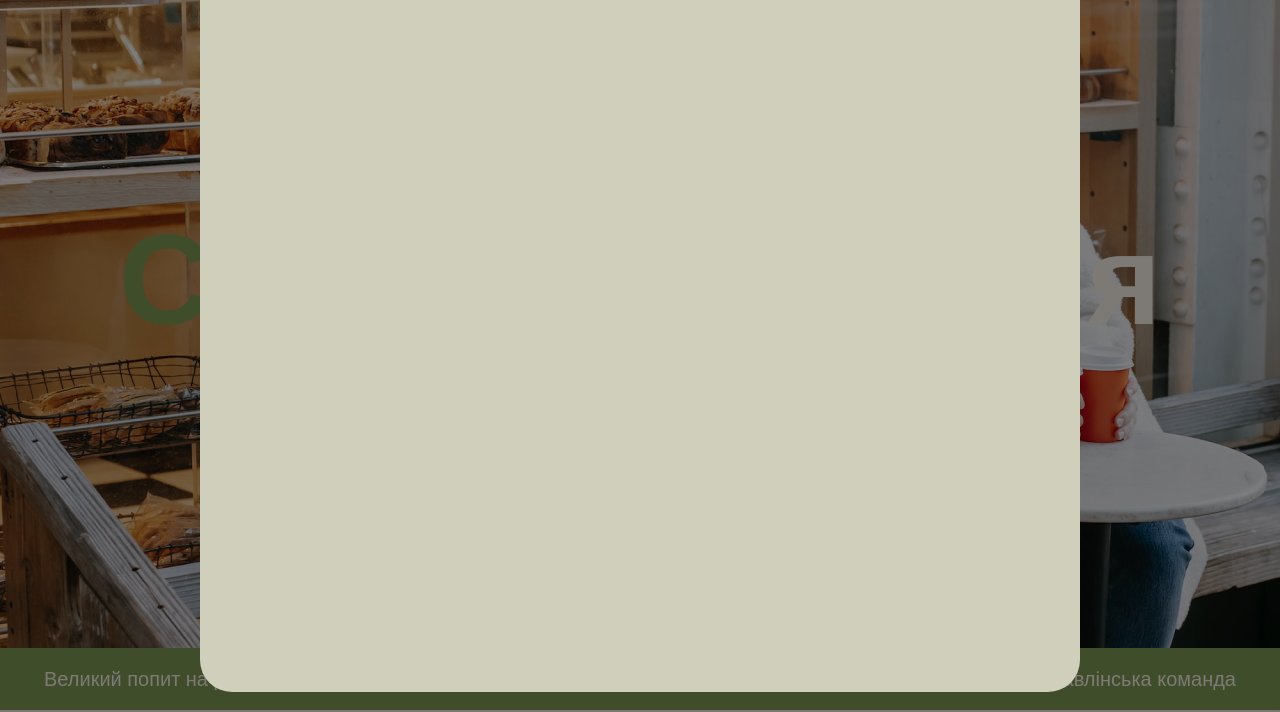
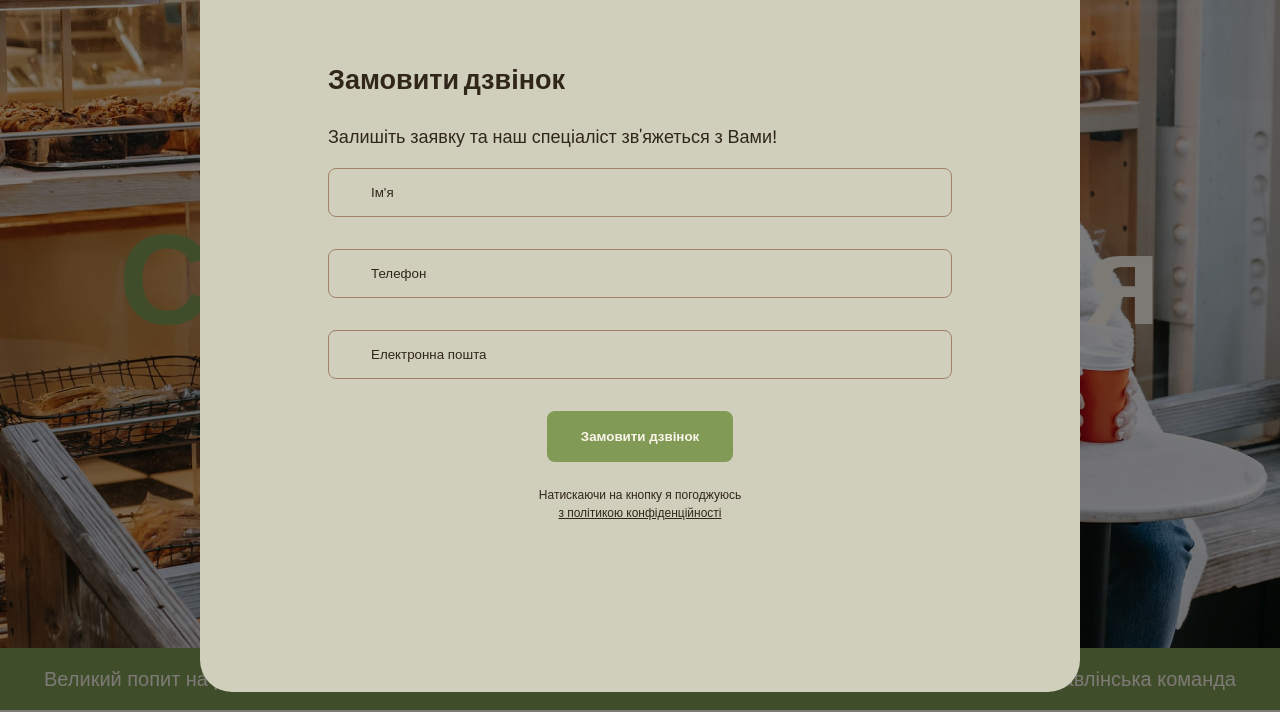
Before and after one commit to DenysKosoplap/home, a plain HTML site: page index.html in a window 1280 px wide. Shown: the part 88-800 px from the top of the page. Drawn offline with Linux system fonts and the light colour scheme.

Commit message:
apdate modal window

```diff
--- a/css/main.css
+++ b/css/main.css
@@ -441,9 +441,12 @@ ul {
     max-width: 880px;
     height: 100%;
     max-height: 880px;
+    padding: 128px;
     background-color: var(--color-brand-light);
     border-radius: 32px;
+    overflow-y: auto;
 }
+
 .backdrop.is-hidden {
     opacity: 0;
     visibility: hidden;
@@ -455,3 +458,40 @@ ul {
     right: 40px;
     cursor: pointer;
 }
+/* Form */
+.form-fild {
+    margin-bottom: 32px;
+}
+.form-label {
+    display: block;
+
+}
+
+.form-input {
+    padding: 16px 42px;
+    width: 100%;
+    border: 1px solid var(--color-secondary-dark);
+    border-radius: 8px;
+    background-color: transparent;
+}
+.form-input:focus {
+    border-color: 1px solid var(--color-brand-normal);
+    outline: none;
+}
+.form-input::placeholder {
+    color: var(--color-primary-dark);
+}
+.form-button {
+    display: block;
+    margin: 0 auto;
+    margin-bottom: 24px;
+}
+.form-text {
+    font-weight: 500;
+    font-size: 12px;
+    line-height: 1.5;
+    text-align: center;
+}
+.form-link {
+    color: var(--color-primary-dark);
+}
--- a/index.html
+++ b/index.html
@@ -153,6 +153,26 @@
                     <div class="contact-format">
                         <h2 class="contact-title section-title">Приєднуйся до мережі пекарень</h2>
                         <p>Заповни форму, щоб ми звʼязались з тобою!</p>
+                        <form name="contact-form" autocomplete="off" novalidate>
+                            <div class="form-fild">
+                                <label class="form-label hidden" for="user-name">Ім'я</label>
+                                <input class="form-input" type="text" id="user-name" name="user-name" placeholder="Ім'я"/>
+                            </div>
+                            <div class="form-fild">
+                                <label class="form-label hidden" for="user-tel">Телефон</label>
+                                <input class="form-input" type="text" id="user-tel" name="user-tel" placeholder="Телефон"/>
+                            </div>
+                            <div class="form-fild">
+                                <label class="form-label hidden" for="user-email">Електронна пошта</label>
+                                <input class="form-input" type="text" id="user-email" name="user-email" placeholder="Електронна пошта"/>
+                            </div>
+
+                            <button class="form-button button" type="submit">Замовити дзвінок</button>
+                            <p class="form-text">
+                                Натискаючи на кнопку я погоджуюсь <br>
+                                <a class="form-link" href="#" target="_blank">з політикою конфіденційності</a>
+                            </p>
+                        </form>
                     </div>
                     <iframe class="contact-map" src="https://www.google.com/maps/embed?pb=!1m18!1m12!1m3!1d2540.1640531314047!2d30.491233500000003!3d50.4566697!2m3!1f0!2f0!3f0!3m2!1i1024!2i768!4f13.1!3m3!1m2!1s0x40d4ce637bfe1717%3A0x5370c2254ad1b952!2z0YPQuy4g0KHQtdGH0LXQstGL0YUg0KHRgtGA0LXQu9GM0YbQvtCyLCA1NCwg0JrQuNC10LIsIDAyMDAw!5e0!3m2!1sru!2sua!4v1705754953656!5m2!1sru!2sua"
                     width="603"
@@ -197,7 +217,9 @@
                     </a></li>
                     </ul>
                     <div class="address-info">
-                        <a class="address-link" href="#" target="_blank">Політика конфіденційності</a>
+                        <a class="address-link" href="#" target="_blank">
+                            Політика конфіденційності
+                        </a>
                         <p class="address-copyright">&copy; 2022 Дані захищені</p>
                     </div>
                 </address>
@@ -206,9 +228,34 @@
     </footer>
     <div class="backdrop">
         <div class="modal">
+            <h2>Замовити дзвінок</h2>
+            <p>
+                Залишіть заявку та наш спеціаліст зв'яжеться з Вами!
+            </p>
             <button class="modal-btn-close" type="button">close</button>
+            <form name="contact-form" autocomplete="off" novalidate>
+                <div class="form-fild">
+                    <label class="form-label hidden" for="user-name">Ім'я</label>
+                    <input class="form-input" type="text" id="user-name" name="user-name" placeholder="Ім'я"/>
+                </div>
+                <div class="form-fild">
+                    <label class="form-label hidden" for="user-tel">Телефон</label>
+                    <input class="form-input" type="text" id="user-tel" name="user-tel" placeholder="Телефон"/>
+                </div>
+                <div class="form-fild">
+                    <label class="form-label hidden" for="user-email">Електронна пошта</label>
+                    <input class="form-input" type="text" id="user-email" name="user-email" placeholder="Електронна пошта"/>
+                </div>
+
+                <button class="form-button button" type="submit">Замовити дзвінок</button>
+                <p class="form-text">
+                    Натискаючи на кнопку я погоджуюсь <br>
+                    <a class="form-link" href="#" target="_blank">з політикою конфіденційності</a>
+                </p>
+            </form>
         </div>
     </div>
     <script src="./js/modal.js"></script>
+    <script src="./media/pretier.json"></script>
 </body>
 </html>
```
